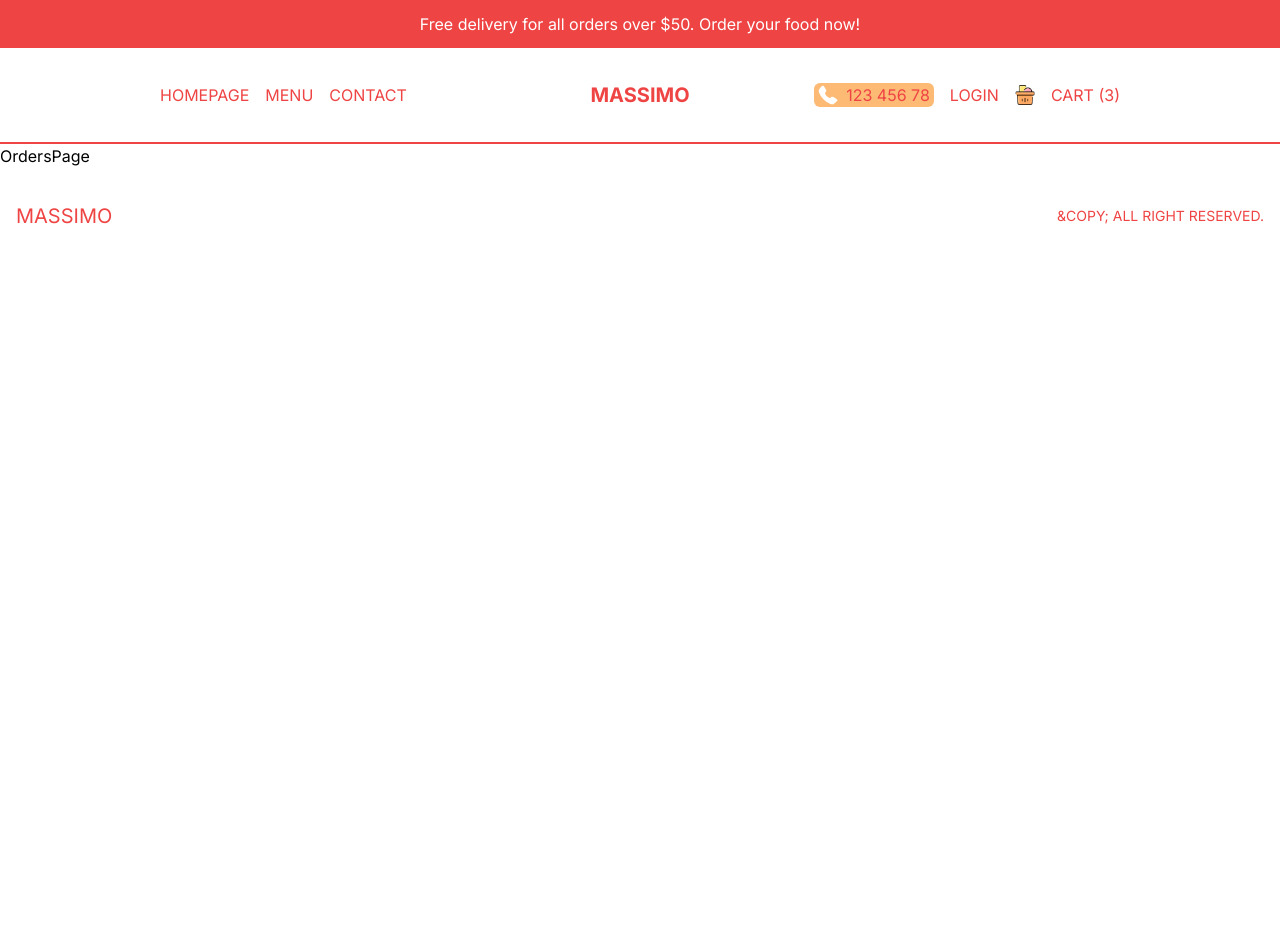
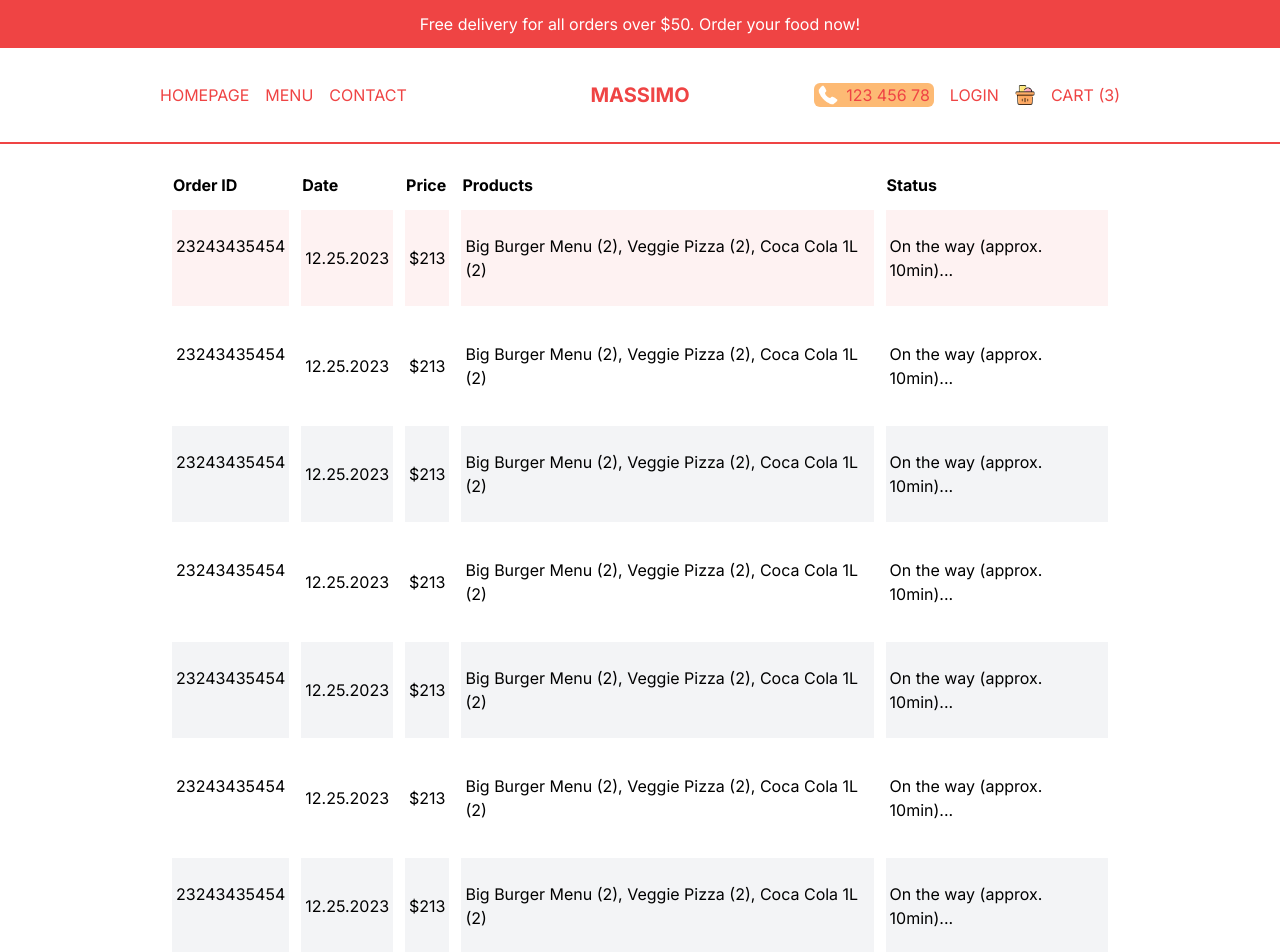
Before and after one commit to Mishrashubham10/next-food-delivery-app, a Next.js app: page /orders in a window 1280 px wide. Shown: the top 952 px of the page. Before the commit the page ends 800 px from the top, so only its background shows below. Built offline with nearby package versions, Linux system fonts and the light colour scheme.

Commit message:
Creates orders page

```diff
--- a/src/app/orders/page.tsx
+++ b/src/app/orders/page.tsx
@@ -2,7 +2,77 @@
 
 const OrdersPage = () => {
   return (
-    <div>OrdersPage</div>
+    <div className='p-4 lg:px-20 xl:px-40'>
+      <table className='w-full border-separate border-spacing-3'>
+        <thead>
+          <tr className='text-left'>
+            <th className='hidden md:block'>Order ID</th>
+            <th>Date</th>
+            <th>Price</th>
+            <th className='hidden md:block'>Products</th>
+            <th>Status</th>
+          </tr>
+        </thead>
+        <tbody>
+          <tr className='text-sm md:text-base bg-red-50'>
+            <td className='hidden md:block py-6 px-1'>23243435454</td>
+            <td className='py-6 px-1'>12.25.2023</td>
+            <td className='py-6 px-1'>$213</td>
+            <td className='hidden md:block py-6 px-1'>Big Burger Menu (2), Veggie Pizza (2), Coca Cola 1L (2)</td>
+            <td className='py-6 px-1'>On the way (approx. 10min)...</td>
+          </tr>
+          <tr className='text-sm md:text-base odd:bg-gray-100'>
+            <td className='hidden md:block py-6 px-1'>23243435454</td>
+            <td className='py-6 px-1'>12.25.2023</td>
+            <td className='py-6 px-1'>$213</td>
+            <td className='hidden md:block py-6 px-1'>Big Burger Menu (2), Veggie Pizza (2), Coca Cola 1L (2)</td>
+            <td className='py-6 px-1'>On the way (approx. 10min)...</td>
+          </tr>
+          <tr className='text-sm md:text-base odd:bg-gray-100'>
+            <td className='hidden md:block py-6 px-1'>23243435454</td>
+            <td className='py-6 px-1'>12.25.2023</td>
+            <td className='py-6 px-1'>$213</td>
+            <td className='hidden md:block py-6 px-1'>Big Burger Menu (2), Veggie Pizza (2), Coca Cola 1L (2)</td>
+            <td className='py-6 px-1'>On the way (approx. 10min)...</td>
+          </tr>
+          <tr className='text-sm md:text-base odd:bg-gray-100'>
+            <td className='hidden md:block py-6 px-1'>23243435454</td>
+            <td className='py-6 px-1'>12.25.2023</td>
+            <td className='py-6 px-1'>$213</td>
+            <td className='hidden md:block py-6 px-1'>Big Burger Menu (2), Veggie Pizza (2), Coca Cola 1L (2)</td>
+            <td className='py-6 px-1'>On the way (approx. 10min)...</td>
+          </tr>
+          <tr className='text-sm md:text-base odd:bg-gray-100'>
+            <td className='hidden md:block py-6 px-1'>23243435454</td>
+            <td className='py-6 px-1'>12.25.2023</td>
+            <td className='py-6 px-1'>$213</td>
+            <td className='hidden md:block py-6 px-1'>Big Burger Menu (2), Veggie Pizza (2), Coca Cola 1L (2)</td>
+            <td className='py-6 px-1'>On the way (approx. 10min)...</td>
+          </tr>
+          <tr className='text-sm md:text-base odd:bg-gray-100'>
+            <td className='hidden md:block py-6 px-1'>23243435454</td>
+            <td className='py-6 px-1'>12.25.2023</td>
+            <td className='py-6 px-1'>$213</td>
+            <td className='hidden md:block py-6 px-1'>Big Burger Menu (2), Veggie Pizza (2), Coca Cola 1L (2)</td>
+            <td className='py-6 px-1'>On the way (approx. 10min)...</td>
+          </tr>
+          <tr className='text-sm md:text-base odd:bg-gray-100'>
+            <td className='hidden md:block py-6 px-1'>23243435454</td>
+            <td className='py-6 px-1'>12.25.2023</td>
+            <td className='py-6 px-1'>$213</td>
+            <td className='hidden md:block py-6 px-1'>Big Burger Menu (2), Veggie Pizza (2), Coca Cola 1L (2)</td>
+            <td className='py-6 px-1'>On the way (approx. 10min)...</td>
+          </tr>
+          <tr className='text-sm md:text-base odd:bg-gray-100'>
+            <td className='hidden md:block py-6 px-1'>23243435454</td>
+            <td className='py-6 px-1'>12.25.2023</td>
+            <td className='py-6 px-1'>$213</td>
+            <td className='hidden md:block py-6 px-1'>Big Burger Menu (2), Veggie Pizza (2), Coca Cola 1L (2)</td>
+            <td className='py-6 px-1'>On the way (approx. 10min)...</td>
+          </tr>
+        </tbody>
+      </table>
+    </div>
   )
 }
 
```
